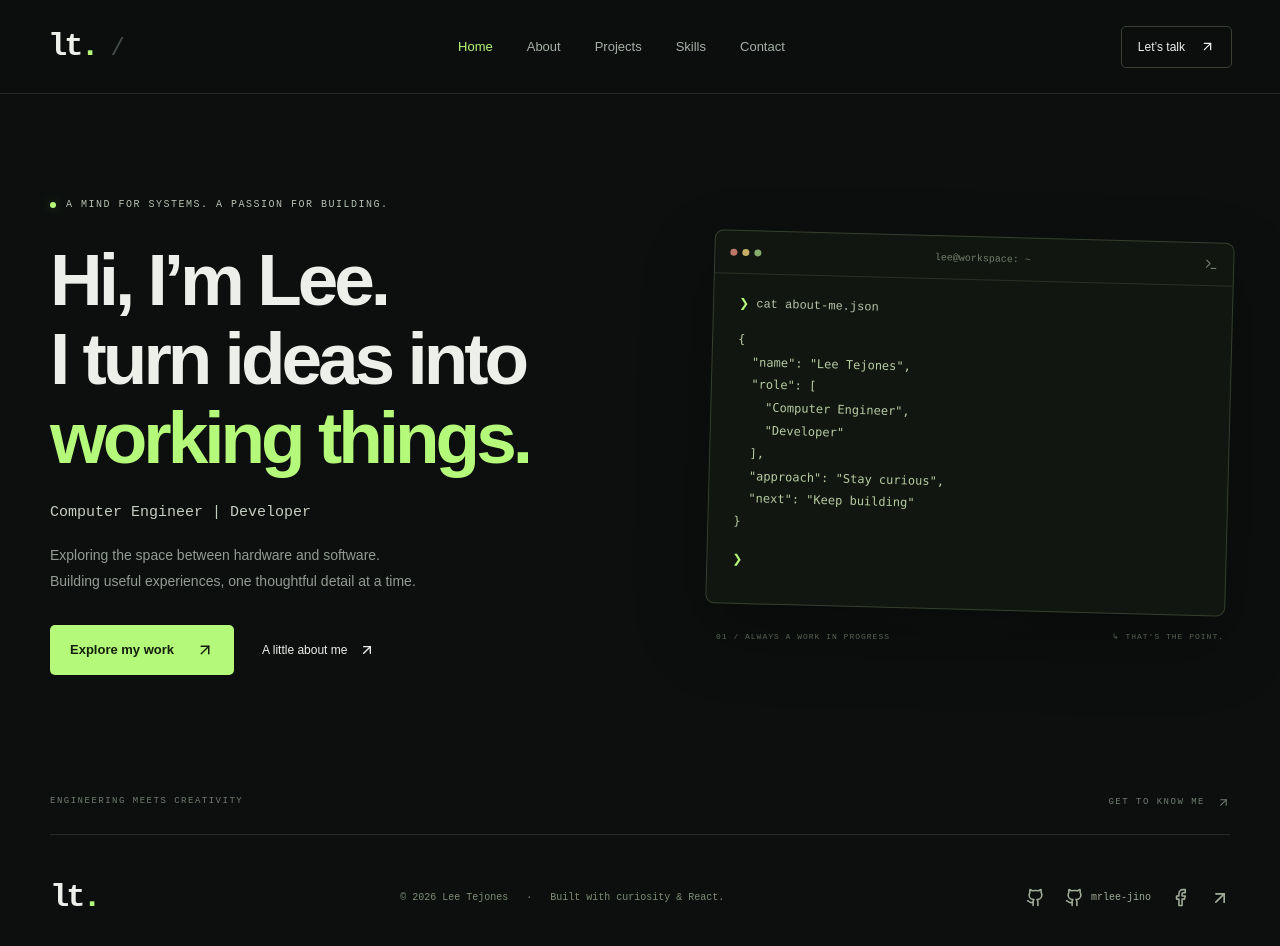
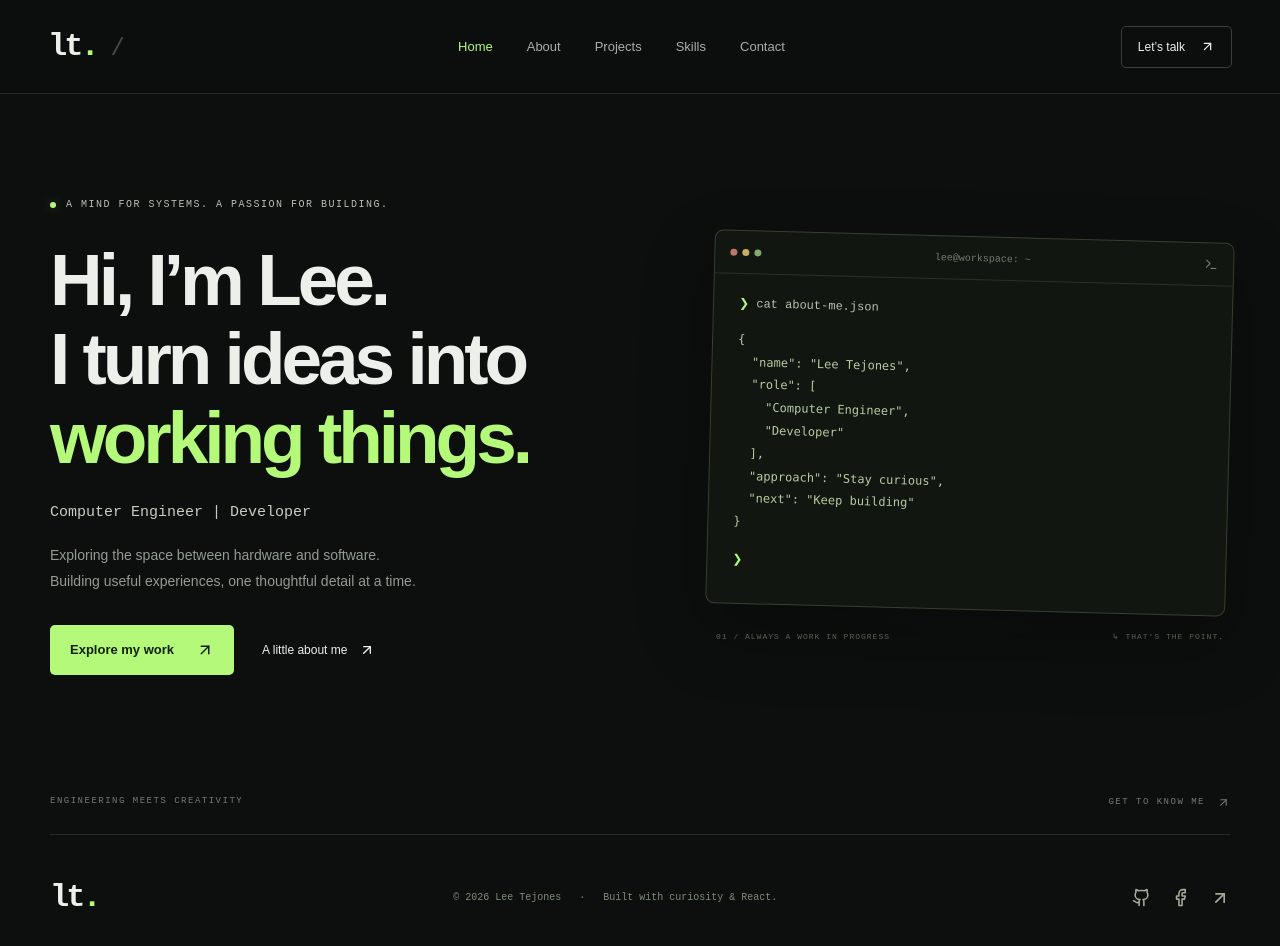
Before and after one commit to mrleejino-ho/leetejones_portfolio, a React (Vite) app: page / in a window 1280 px wide. Shown: the top 946 px of the page. Built offline with nearby package versions, Linux system fonts and the light colour scheme.

Commit message:
Remove secondary GitHub account links

```diff
--- a/src/main.jsx
+++ b/src/main.jsx
@@ -37,7 +37,6 @@ const profile = {
   facebook: "https://www.facebook.com/tej.lee.31",
   location: "Cabadbaran City, Agusan del Norte, Philippines",
   github: "https://github.com/mrleejino-ho",
-  secondaryGithub: "https://github.com/mrlee-jino",
   linkedin: "",
   resume: "",
 };
@@ -446,16 +445,6 @@ function App() {
                         Find me on GitHub <ArrowUpRight size={18} />
                       </a>
                     )}
-                    {profile.secondaryGithub && (
-                      <a
-                        className="text-link"
-                        href={profile.secondaryGithub}
-                        target="_blank"
-                        rel="noreferrer"
-                      >
-                        More projects on GitHub <ArrowUpRight size={17} />
-                      </a>
-                    )}
                     {profile.resume && (
                       <a className="text-link" href={profile.resume}>
                         View résumé <ArrowUpRight size={17} />
@@ -523,18 +512,6 @@ function App() {
           >
             <Github size={19} />
           </a>
-          {profile.secondaryGithub && (
-            <a
-              href={profile.secondaryGithub}
-              target="_blank"
-              rel="noreferrer"
-              aria-label="GitHub — mrlee-jino"
-              title="GitHub — mrlee-jino"
-            >
-              <Github size={19} />
-              <span className="secondary-account-label">mrlee-jino</span>
-            </a>
-          )}
           <a
             href={profile.facebook}
             target="_blank"
--- a/src/styles.css
+++ b/src/styles.css
@@ -940,9 +940,6 @@ h2 > span {
   align-items: center;
   gap: 7px;
 }
-.secondary-account-label {
-  font: 10px monospace;
-}
 .contact-details {
   display: flex;
   flex-wrap: wrap;
```
